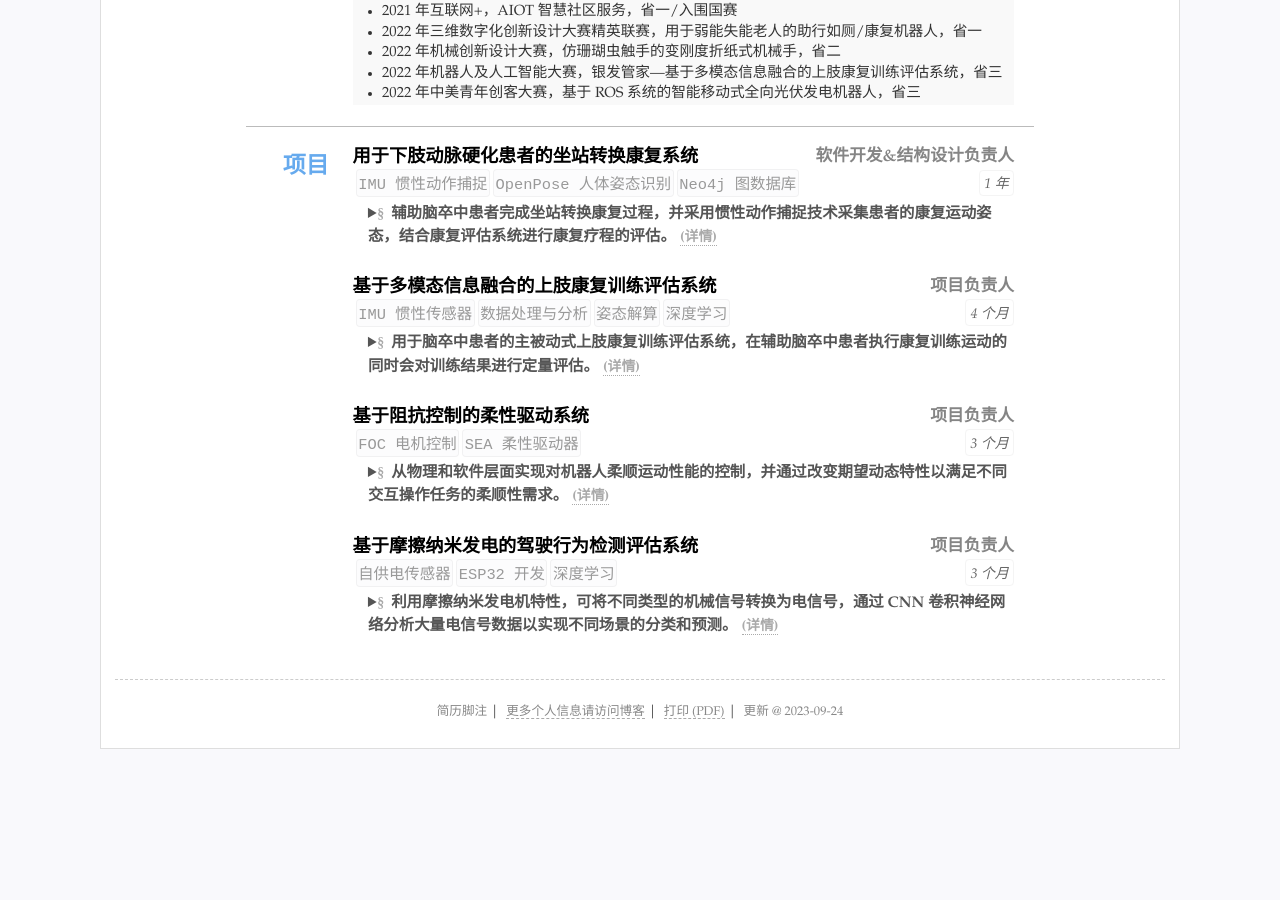
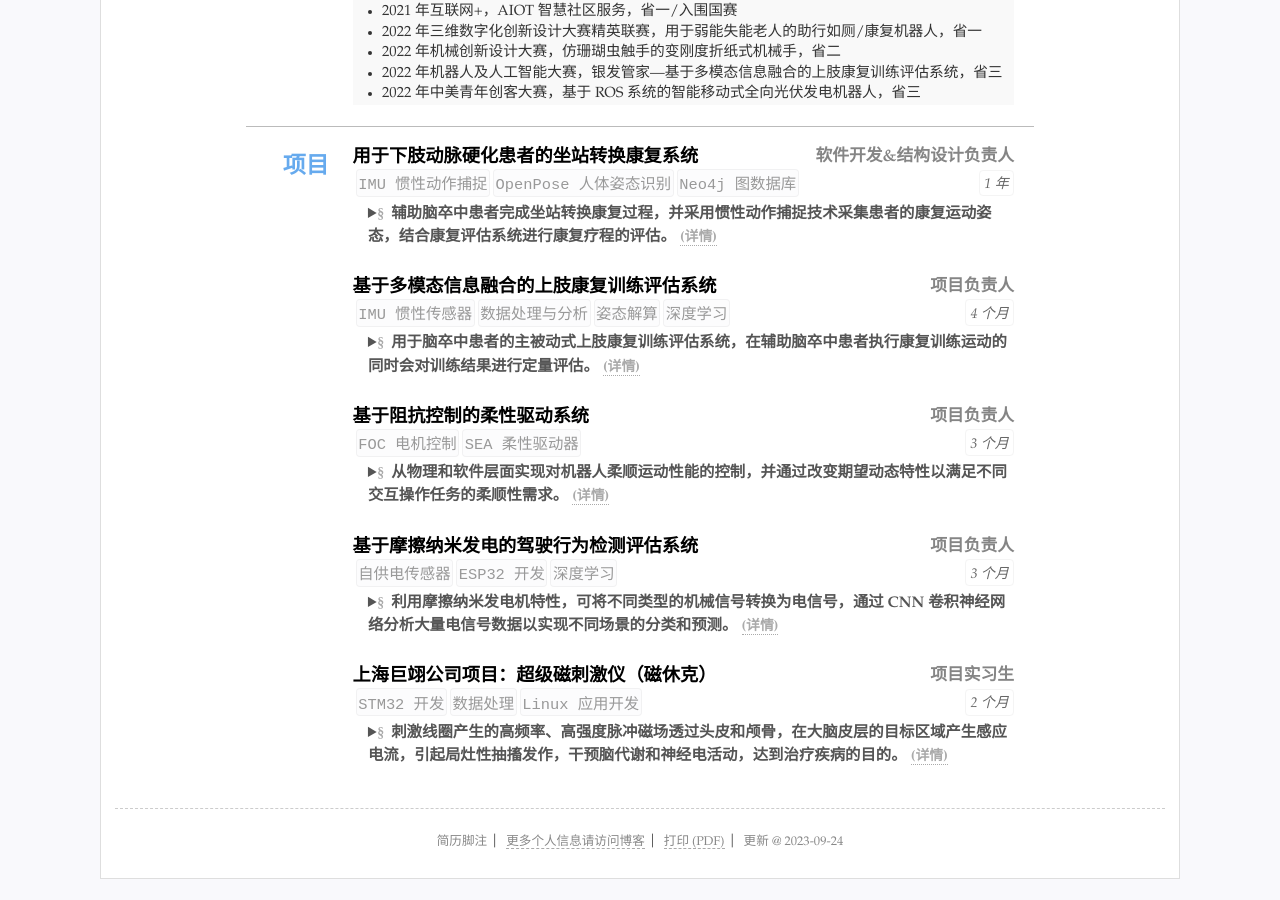
Before and after one commit to huigang39/resume, a Jekyll site: the page built from index.html, in a window 1280 px wide and 900 px high, scrolled down 1404 px. Built offline with Jekyll 4.4.1, drawn with Linux system fonts in a browser that asks for light colours; before the commit the page ends 2174 px from its top, so only the background shows below that.

Commit message:
添加巨翊项目

```diff
--- /dev/null
+++ b/_data/heron.md
@@ -0,0 +1,21 @@
+1. 主要职能：
+    - 线圈拍：
+        1. 线圈拍确认按键触发问题
+            - 描述：确认按键 KEY3 按下后无法立刻触发报文发送到主控，需要释放按键后才会触发。
+            - 解决：通过查找 KEY3 的 GPIO 及其对应的触发事件，修改其触发条件为按下即触发。
+        2. OLED 屏幕烧屏问题
+            - 描述：OLED 长时间显示同样的内容导致部分像素点快速老化从而造成屏幕色差影响内容显示。
+            - 解决：通过定时移位显示刷新技术，避免同一像素点长时间点亮造成 OLED 部分像素老化。
+    - 主控：
+        1. 测试主控功能
+            - 根据测试文档，通过对应的串口命令测试检查主控是否正常实现功能。
+        2. 液位传感器读取错误问题
+            - 描述：液位传感器数据读取错误，一直显示 2（中等液位）。
+            - 解决：检查源码发现液位传感器结构体定义时有误，造成错误的对应关系，且程序与液位传感器的检测逻辑相反。
+    - 人机交互：
+        - 对原有的人机交互 QT 页面的 Widget 不规范的组件进行修改，使其统一规范化。
+        - 修改 QT 页面对应的源码，使其能够正常编译通过，不影响原有功能。
+    - 功率限制表：
+        - 对新电源的的强度-电压对应关系进行测量，通过新电源限制表，与现有的程序限制表进行对比，观察并标记限制范围是否需要更改。
+    - PlantUML 介绍会：
+        - 在公司会议室为软件部门介绍 PlantUML 工具的使用。
--- a/_data/resume.yml
+++ b/_data/resume.yml
@@ -82,7 +82,7 @@ main:
         tags:
           - 医疗器械公司
         summary: 实习生，项目成员
-        detail: 参与中频治疗仪的项目开发，负责基于 STM32F409 MCU 的线圈拍和主控的开发维护，后期参与 Linux 上位机的 QT 界面开发。
+        detail: 参与超级磁刺激仪（磁休克）的项目开发，负责基于 STM32F409 MCU 的线圈拍和主控的开发维护，后期参与 Linux 上位机的 QT 界面开发。
 
 # #others 其他简略内容(列表)
 # others: #其他列表显示
@@ -156,6 +156,16 @@ main:
           - 自供电传感器
           - ESP32 开发
           - 深度学习
+      - title: 上海巨翊公司项目：超级磁刺激仪（磁休克）
+        duration: 2 个月
+        summary: 刺激线圈产生的高频率、高强度脉冲磁场透过头皮和颅骨，在大脑皮层的目标区域产生感应电流，引起局灶性抽搐发作，干预脑代谢和神经电活动，达到治疗疾病的目的。
+        detail:
+          md: _data/heron.md
+        sub: 项目实习生
+        tags:
+          - STM32 开发
+          - 数据处理
+          - Linux 应用开发
 
 #- type:
 #  name: '其他'
```
